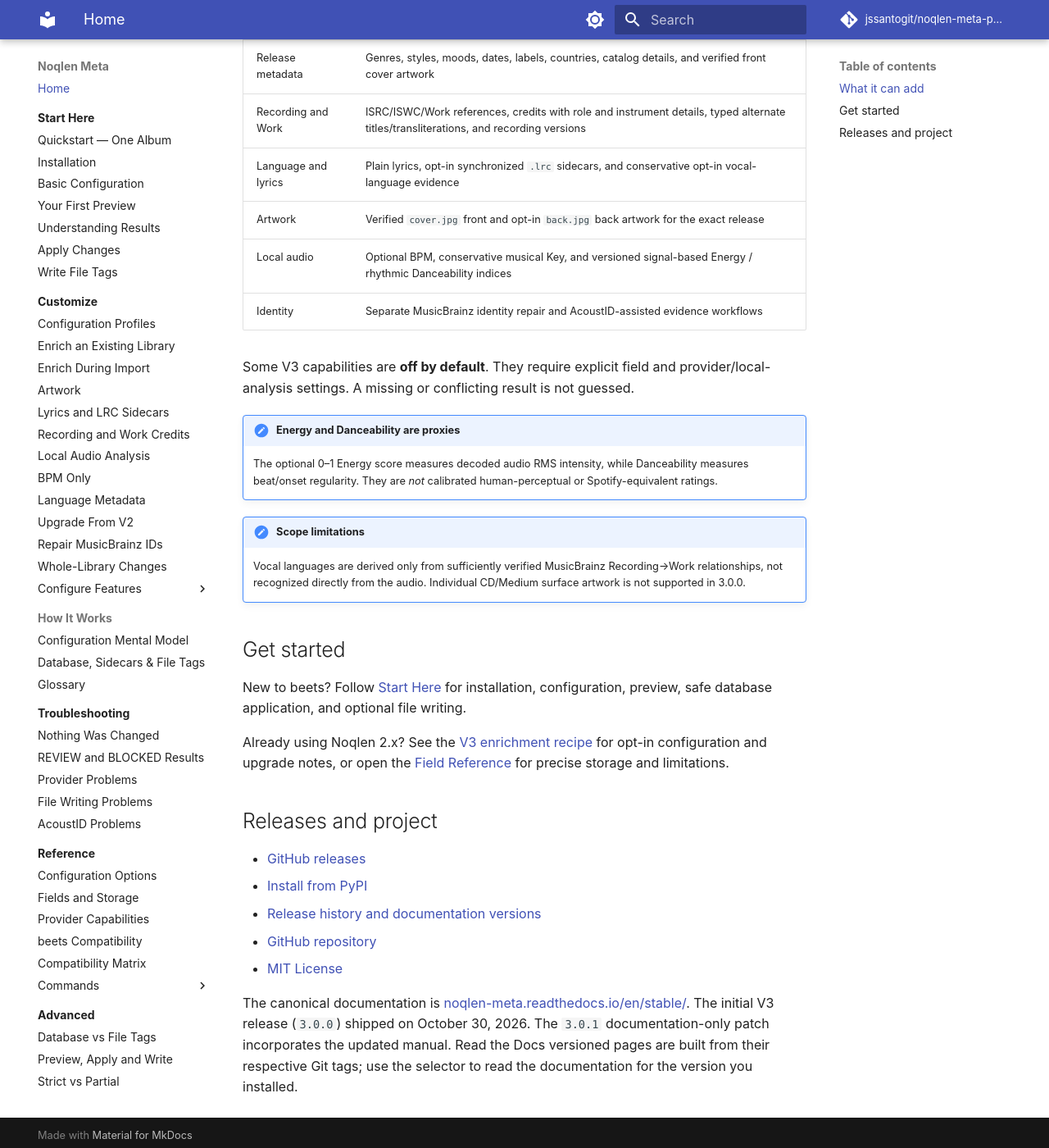
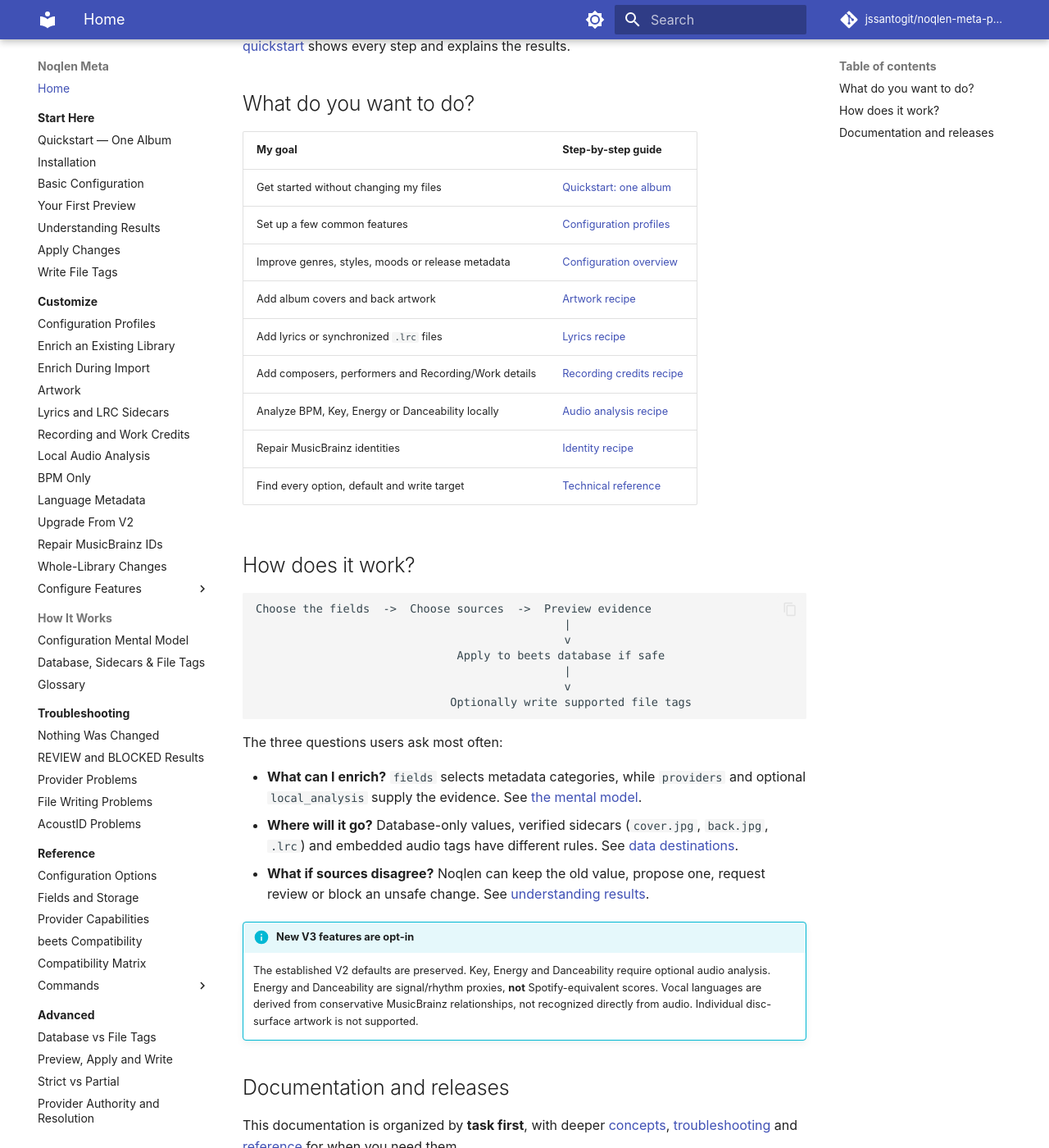
Before and after one commit to jssantogit/noqlen-meta-plugin, an MkDocs documentation site: the page built from site-docs/index.md, in a window 1280 px wide and 1400 px high, scrolled down 438 px. Shown: the whole window at 82% size. Built offline with MkDocs 1.6.1 and Material for MkDocs 9.7.7, drawn with Linux system fonts in a browser that asks for light colours; comment, search, counter and statistics services are not loaded; some of the changed text lies outside the part shown.

Commit message:
docs: replace feature inventory homepage with task-first landing and visual mental model

````diff
--- a/site-docs/index.md
+++ b/site-docs/index.md
@@ -1,59 +1,81 @@
-# Noqlen Meta
+# Noqlen Meta — improve your music metadata, safely
 
-**Noqlen Meta 3.x** is a music-metadata enrichment plugin for
-[beets](https://beets.io/). It supplements beets' own matching and library
-management rather than choosing replacement album or recording matches.
+**Noqlen Meta is an optional [beets](https://beets.io/) plugin** that adds
+evidence-backed metadata to music already matched by beets. You choose
+which fields and sources to use; Noqlen previews proposed changes before
+you authorize them.
 
-Noqlen proposes supported release, Recording, Work, and artist metadata from
-focused sources. **Preview is the default**: database application, verified
-artwork/lyrics sidecars, and writing tags to audio files remain separate,
-explicit actions.
+**New to Noqlen?** Try one album first:
 
-## What it can add
+```bash
+pip install beets-noqlenmeta
+beet nm album:"Discovery"
+```
 
-| Area | Capabilities |
+First enable `noqlenmeta` in your existing beets `plugins:` list and
+replace `Discovery` with an album **already imported** into your library.
+This command previews only. The [guided quickstart](start-here/quickstart.md)
+shows every step and explains the results.
+
+## What do you want to do?
+
+| My goal | Step-by-step guide |
 | --- | --- |
-| Release metadata | Genres, styles, moods, dates, labels, countries, catalog details, and verified front cover artwork |
-| Recording and Work | ISRC/ISWC/Work references, credits with role and instrument details, typed alternate titles/transliterations, and recording versions |
-| Language and lyrics | Plain lyrics, opt-in synchronized `.lrc` sidecars, and conservative opt-in vocal-language evidence |
-| Artwork | Verified `cover.jpg` front and opt-in `back.jpg` back artwork for the exact release |
-| Local audio | Optional BPM, conservative musical Key, and versioned signal-based Energy / rhythmic Danceability indices |
-| Identity | Separate MusicBrainz identity repair and AcoustID-assisted evidence workflows |
+| Get started without changing my files | [Quickstart: one album](start-here/quickstart.md) |
+| Set up a few common features | [Configuration profiles](recipes/configuration-profiles.md) |
+| Improve genres, styles, moods or release metadata | [Configuration overview](configuration/index.md) |
+| Add album covers and back artwork | [Artwork recipe](recipes/artwork.md) |
+| Add lyrics or synchronized `.lrc` files | [Lyrics recipe](recipes/lyrics-synced.md) |
+| Add composers, performers and Recording/Work details | [Recording credits recipe](recipes/recording-credits.md) |
+| Analyze BPM, Key, Energy or Danceability locally | [Audio analysis recipe](recipes/audio-analysis.md) |
+| Repair MusicBrainz identities | [Identity recipe](recipes/repair-musicbrainz-ids.md) |
+| Find every option, default and write target | [Technical reference](technical-reference/index.md) |
 
-Some V3 capabilities are **off by default**. They require explicit field and
-provider/local-analysis settings. A missing or conflicting result is not guessed.
+## How does it work?
 
-!!! note "Energy and Danceability are proxies"
-    The optional 0–1 Energy score measures decoded audio RMS intensity, while
-    Danceability measures beat/onset regularity. They are *not* calibrated
-    human-perceptual or Spotify-equivalent ratings.
+```text
+Choose the fields  ->  Choose sources  ->  Preview evidence
+                                              |
+                                              v
+                              Apply to beets database if safe
+                                              |
+                                              v
+                             Optionally write supported file tags
+```
 
-!!! note "Scope limitations"
-    Vocal languages are derived only from sufficiently verified MusicBrainz
-    Recording→Work relationships, not recognized directly from the audio.
-    Individual CD/Medium surface artwork is not supported in 3.0.0.
+The three questions users ask most often:
 
-## Get started
+- **What can I enrich?** `fields` selects metadata categories, while
+  `providers` and optional `local_analysis` supply the evidence.
+  See [the mental model](concepts/mental-model.md).
+- **Where will it go?** Database-only values, verified sidecars
+  (`cover.jpg`, `back.jpg`, `.lrc`) and embedded audio tags have different
+  rules. See [data destinations](concepts/data-destinations.md).
+- **What if sources disagree?** Noqlen can keep the old value,
+  propose one, request review or block an unsafe change. See
+  [understanding results](start-here/understanding-results.md).
 
-New to beets? Follow [Start Here](start-here/index.md) for installation,
-configuration, preview, safe database application, and optional file writing.
+!!! info "New V3 features are opt-in"
+    The established V2 defaults are preserved. Key, Energy and Danceability
+    require optional audio analysis. Energy and Danceability are signal/rhythm
+    proxies, **not** Spotify-equivalent scores. Vocal languages are derived
+    from conservative MusicBrainz relationships, not recognized directly
+    from audio. Individual disc-surface artwork is not supported.
 
-Already using Noqlen 2.x? See the
-[V3 enrichment recipe](recipes/v3-enrichment.md) for opt-in configuration and
-upgrade notes, or open the [Field Reference](technical-reference/fields.md)
-for precise storage and limitations.
+## Documentation and releases
 
-## Releases and project
+This documentation is organized by **task first**, with deeper
+[concepts](concepts/mental-model.md), [troubleshooting](troubleshooting/index.md)
+and [reference](technical-reference/index.md) for when you need them.
 
-- [GitHub releases](https://github.com/jssantogit/noqlen-meta-plugin/releases)
-- [Install from PyPI](https://pypi.org/project/beets-noqlenmeta/)
-- [Release history and documentation versions](project/release.md)
+- [Python package on PyPI](https://pypi.org/project/beets-noqlenmeta/)
 - [GitHub repository](https://github.com/jssantogit/noqlen-meta-plugin)
+- [Release status and documentation versions](project/release.md)
 - [MIT License](https://github.com/jssantogit/noqlen-meta-plugin/blob/main/LICENSE)
 
-The canonical documentation is
-[noqlen-meta.readthedocs.io/en/stable/](https://noqlen-meta.readthedocs.io/en/stable/).
-The initial V3 release (`3.0.0`) shipped on October 30, 2026. The `3.0.1`
-documentation-only patch incorporates the updated manual. Read the Docs
-versioned pages are built from their respective Git tags; use the selector
-to read the documentation for the version you installed.
+The canonical public documentation is live at
+[https://noqlen-meta.readthedocs.io/en/stable/](https://noqlen-meta.readthedocs.io/en/stable/).
+Until the next documentation tag is published and activated, choose
+[latest](https://noqlen-meta.readthedocs.io/en/latest/) for the ongoing V3
+manual; the stable alias may still show an older snapshot. The original V3
+package release was 3.0.0 on October 30, 2026.
````
